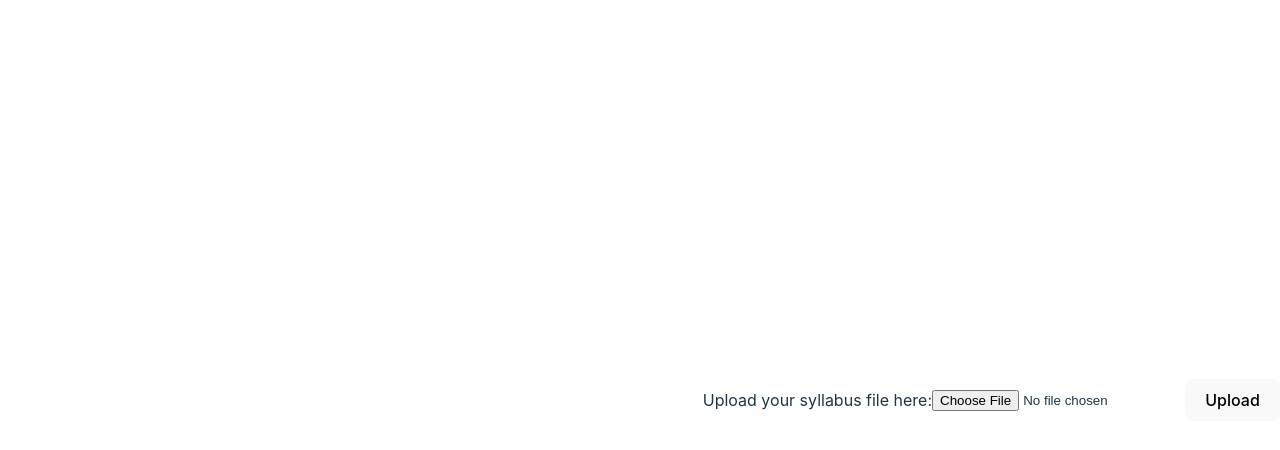
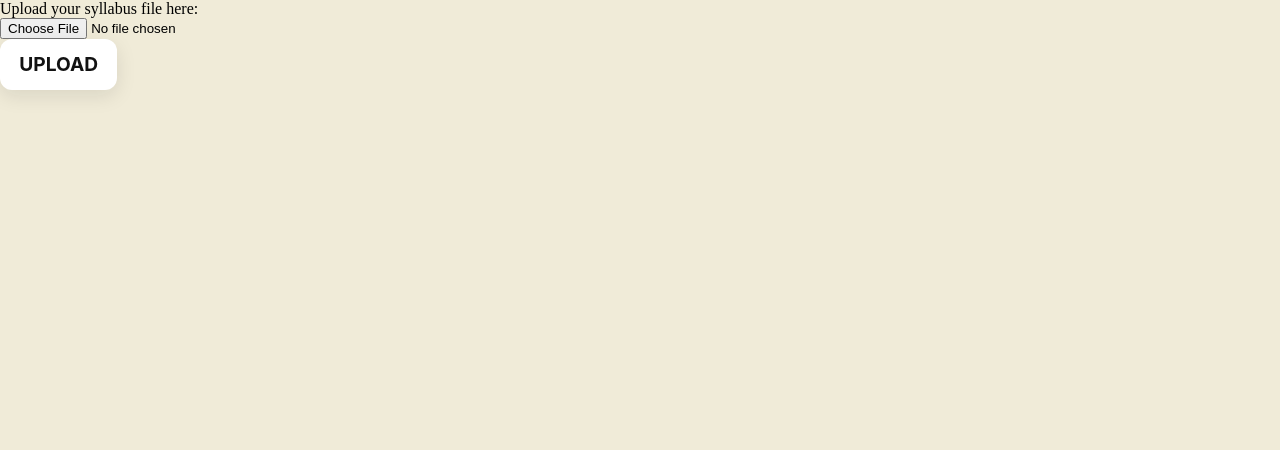
Before and after one commit to PeterMoraStevens/beaverhack2023, a website built with Vite: page frontend/index.html in a window 1280 px wide. Built offline with nearby package versions, Linux system fonts and the light colour scheme.

Commit message:
added containers

```diff
--- a/frontend/index.html
+++ b/frontend/index.html
@@ -4,13 +4,21 @@
     <meta charset="UTF-8" />
     <link rel="icon" type="image/svg+xml" href="/vite.svg" />
     <meta name="viewport" content="width=device-width, initial-scale=1.0" />
+    <script defer type="module" src="/main.js"></script>
     <title>Vite App</title>
   </head>
   <body>
-    <div id="app"></div>
-    <script defer type="module" src="/main.js"></script>
-    <p>Upload your syllabus file here: </p>
-    <input type = "file" id="syllabusFile" name="syllabus" accept="application/pdf">
-    <button id="uploadButton" onclick="uploadFile()"> Upload </button>
+    <div id="app">
+
+    </div>
+    <div class="upload-container">
+      <div class="input-file">
+        <p>Upload your syllabus file here: </p>
+        <input type = "file" id="syllabusFile" name="syllabus" accept="application/pdf">
+      </div>
+      <div class="upload-btn">
+        <button class="button-35" role="button" id="uploadButton" onclick="uploadFile()">UPLOAD</button>
+      </div>
+    </div>
   </body>
 </html>
--- a/frontend/style.css
+++ b/frontend/style.css
@@ -1,97 +1,44 @@
-:root {
-  font-family: Inter, system-ui, Avenir, Helvetica, Arial, sans-serif;
-  line-height: 1.5;
-  font-weight: 400;
-
-  color-scheme: light dark;
-  color: rgba(255, 255, 255, 0.87);
-  background-color: #242424;
-
-  font-synthesis: none;
-  text-rendering: optimizeLegibility;
-  -webkit-font-smoothing: antialiased;
-  -moz-osx-font-smoothing: grayscale;
-  -webkit-text-size-adjust: 100%;
-}
-
-a {
-  font-weight: 500;
-  color: #646cff;
-  text-decoration: inherit;
-}
-a:hover {
-  color: #535bf2;
+* {
+  margin: 0;
+  padding: 0;
+  list-style: none;
+  text-decoration: none;
 }
 
 body {
-  margin: 0;
-  display: flex;
-  place-items: center;
-  min-width: 320px;
-  min-height: 100vh;
+  background-color: #F0EBD8;
+  color: black;
 }
 
-h1 {
-  font-size: 3.2em;
-  line-height: 1.1;
+/* CSS */
+.button-35{
+  align-items: center;
+  background-color: #fff;
+  border-radius: 12px;
+  box-shadow: transparent 0 0 0 3px,rgba(18, 18, 18, .1) 0 6px 20px;
+  box-sizing: border-box;
+  color: #121212;
+  cursor: pointer;
+  display: inline-flex;
+  flex: 1 1 auto;
+  font-family: Inter,sans-serif;
+  font-size: 1.2rem;
+  font-weight: 700;
+  justify-content: center;
+  line-height: 1;
+  margin: 0;
+  outline: none;
+  padding: 1rem 1.2rem;
+  text-align: center;
+  text-decoration: none;
+  transition: box-shadow .2s,-webkit-box-shadow .2s;
+  white-space: nowrap;
+  border: 0;
+  user-select: none;
+  -webkit-user-select: none;
+  touch-action: manipulation;
 }
 
-#app {
-  max-width: 1280px;
-  margin: 0 auto;
-  padding: 2rem;
-  text-align: center;
+.button-35:hover {
+  box-shadow: #121212 0 0 0 3px, transparent 0 0 0 0;
 }
-
-.logo {
-  height: 6em;
-  padding: 1.5em;
-  will-change: filter;
-  transition: filter 300ms;
-}
-.logo:hover {
-  filter: drop-shadow(0 0 2em #646cffaa);
-}
-.logo.vanilla:hover {
-  filter: drop-shadow(0 0 2em #f7df1eaa);
-}
-
-.card {
-  padding: 2em;
-}
-
-.read-the-docs {
-  color: #888;
-}
-
-button {
-  border-radius: 8px;
-  border: 1px solid transparent;
-  padding: 0.6em 1.2em;
-  font-size: 1em;
-  font-weight: 500;
-  font-family: inherit;
-  background-color: #1a1a1a;
-  cursor: pointer;
-  transition: border-color 0.25s;
-}
-button:hover {
-  border-color: #646cff;
-}
-button:focus,
-button:focus-visible {
-  outline: 4px auto -webkit-focus-ring-color;
-}
-
-@media (prefers-color-scheme: light) {
-  :root {
-    color: #213547;
-    background-color: #ffffff;
-  }
-  a:hover {
-    color: #747bff;
-  }
-  button {
-    background-color: #f9f9f9;
-  }
-}
```
